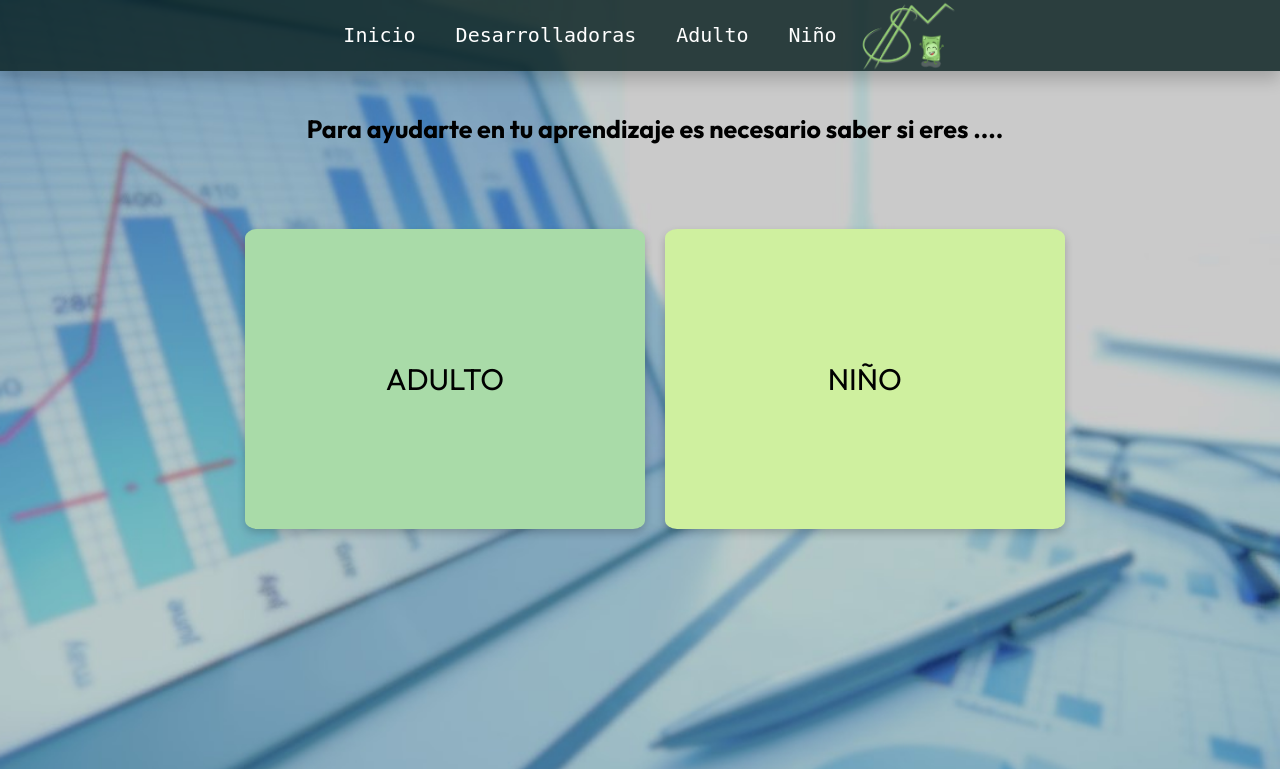
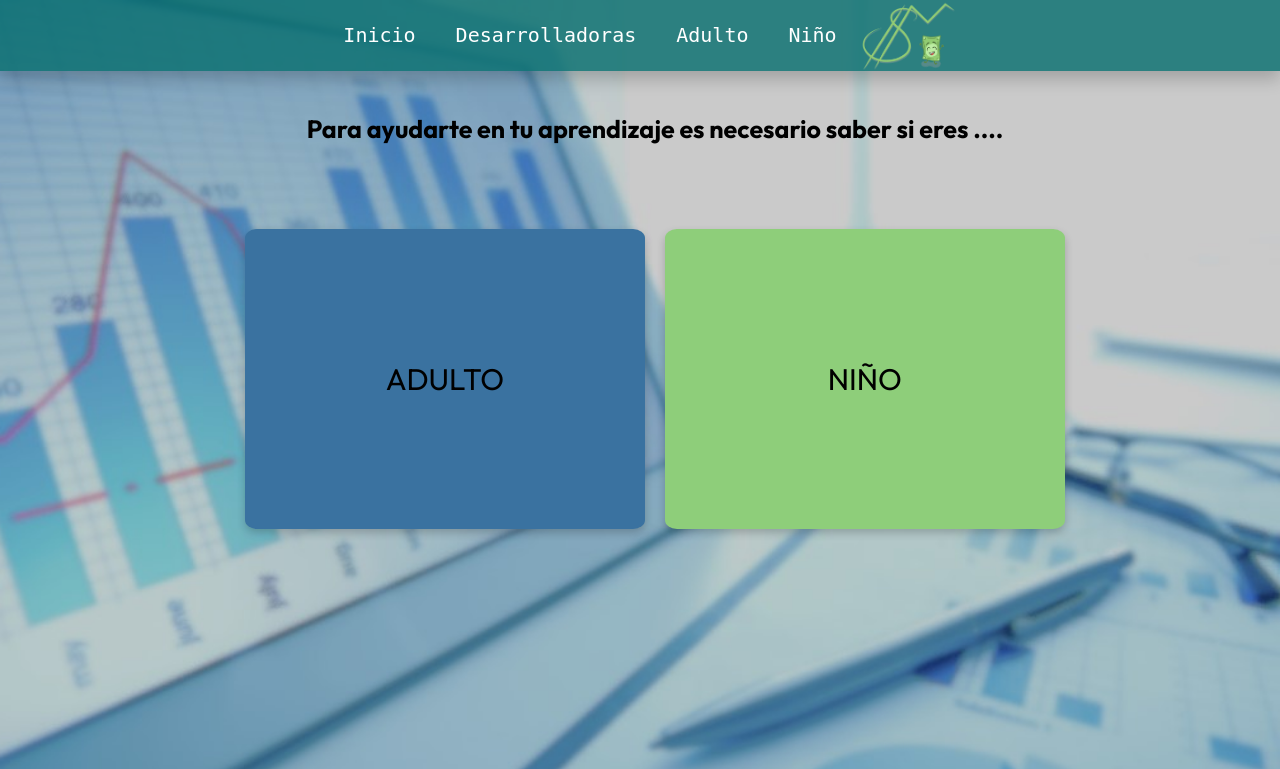
Before and after one commit to SabrinaMaristan/EDUCACION-FINANCIERA, a PHP site: page /Pagina_2_Principal.html in a window 1280 px wide. Shown: the top 769 px of the page. Run offline with PHP 8.4, Linux system fonts and the light colour scheme.

Commit message:
colores modificación 30.07

```diff
--- a/Banner.css
+++ b/Banner.css
@@ -4,7 +4,7 @@
   top: 0; /* Para asegurar que esté pegado en la parte superior */
   left: 0; /* Asegura que el encabezado esté alineado completamente a la izquierda */
   width: 100%; /* Ocupa el ancho completo de la pantalla */
-  background-color: #092020d2;
+  background-color: #0a7070d2;
   box-shadow: 0px 8px 16px 0px rgba(0,0,0,0.2);
   align-items: center;
   justify-content: center;
--- a/Estilo_pagina_2_principal.css
+++ b/Estilo_pagina_2_principal.css
@@ -46,14 +46,14 @@ body {
     width: 400px;
     height: 300px;
     border-radius: 3%;
-    background-color: #a9dba8;
+    background-color: #3a72a0;
    /* #09486b azul oscuro */
 }
 
 .adulto:hover{
     transform: scale(1.05);
     color: rgb(222, 234, 222);
-    background-color: #3b8787;
+    background-color: rgb(17, 79, 123)
 }
 
 .ninio {
@@ -63,11 +63,11 @@ body {
     width: 400px;
     height: 300px;
     border-radius: 3%;
-    background-color: #cff09f;
+    background-color: #8ece7a;
 
 }
 
 .ninio:hover{
     transform: scale(1.05);
-    background-color: #3b8787;
+    background-color:  #6db856;
   }
--- a/Estilo_pagina_principal.css
+++ b/Estilo_pagina_principal.css
@@ -28,9 +28,9 @@ body {
   left: 0;
   display: flex;
   border-radius: 4px;
-  background-color:  #a9dba8;
+  background-color:  rgba(17, 79, 123, 0.898);
   border: none;
-  color: #315a1e;
+  color: #dbdfe4;
   font-family: Outfit;
   text-decoration: none;
   justify-content: center;
```
